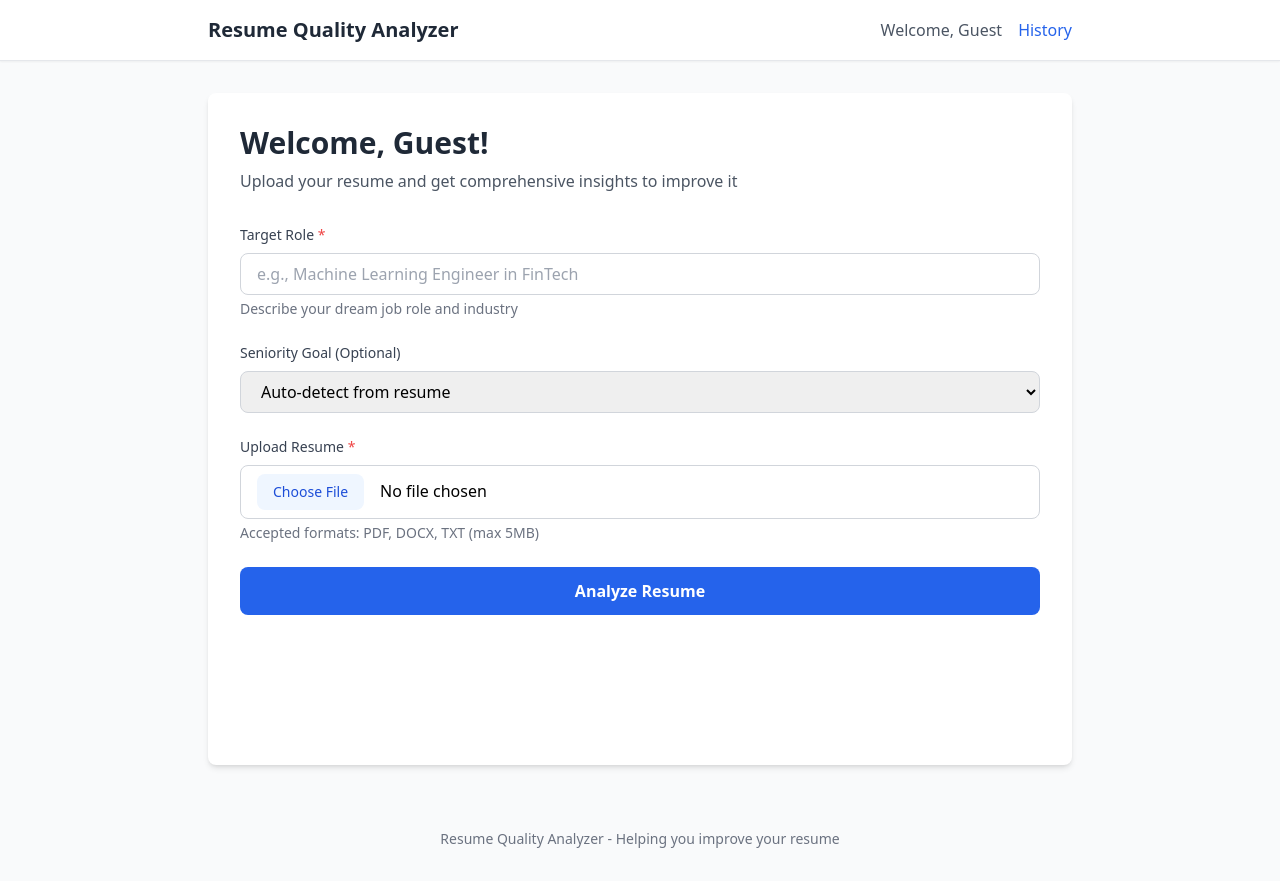
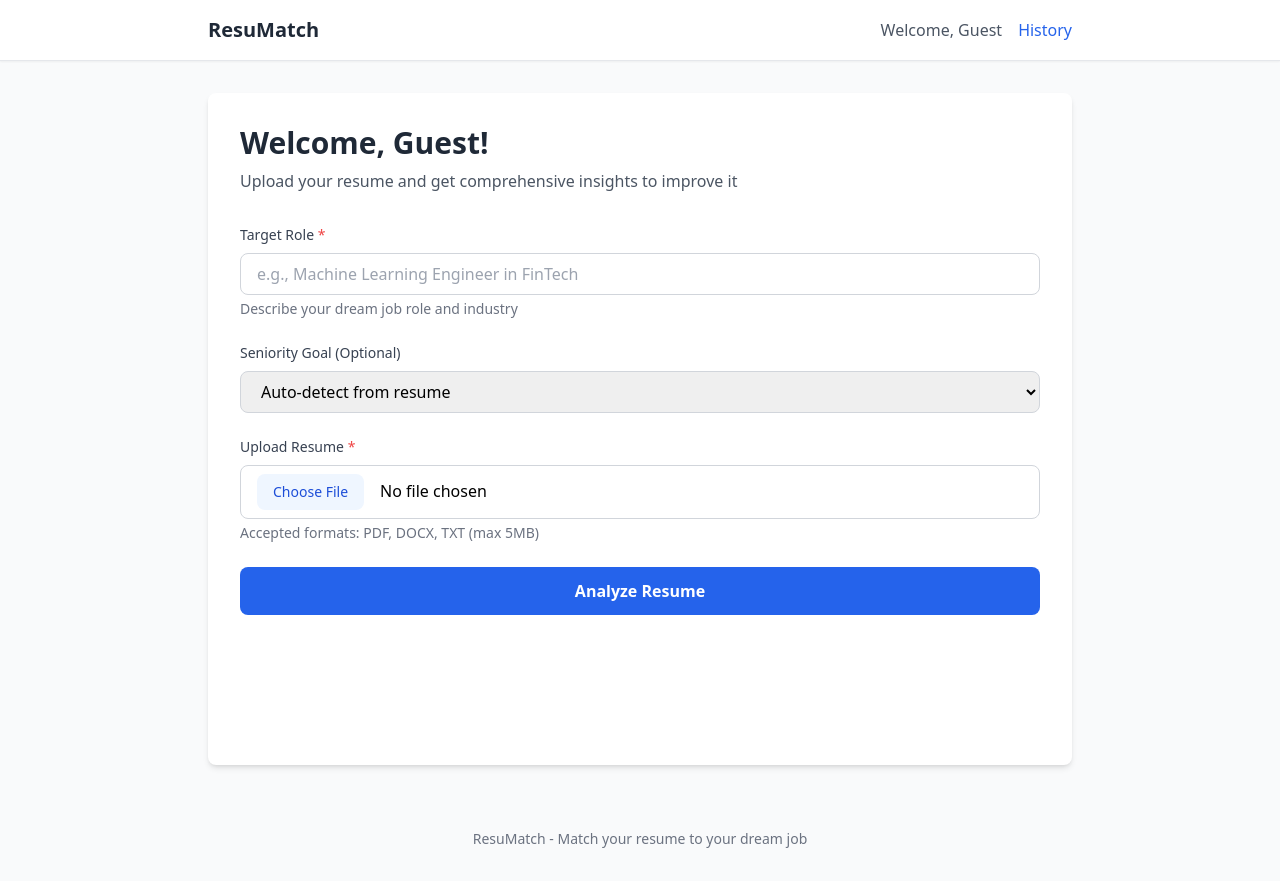
Before and after one commit to debisree/ResuMatchPro, a FastAPI app: page /app in a window 1280 px wide. Run offline with FastAPI, Linux system fonts and the light colour scheme; some libraries are stand-ins or nearby versions.

Commit message:
Update project name to ResuMatch across all application files
Rename the FastAPI application, markdown documentation, and HTML templates from "Resume Quality Analyzer" to "ResuMatch".

Replit-Commit-Author: Agent
Replit-Commit-Session-Id: 4fd49339-d940-46b4-a7f5-74c155e041f5
Replit-Commit-Checkpoint-Type: full_checkpoint
Replit-Commit-Event-Id: 4fc8ee7a-4af1-41e8-9ddf-82f308a0b52b
Replit-Commit-Screenshot-Url: https://storage.googleapis.com/screenshot-production-us-central1/0b07afdd-6b9b-4c01-882a-f6291405f839/4fd49339-d940-46b4-a7f5-74c155e041f5/FWa3Qek

```diff
--- a/app.py
+++ b/app.py
@@ -15,7 +15,7 @@ from plan_generator import ImprovementPlanGenerator
 from database import Database
 from report_generator import ReportGenerator
 
-app = FastAPI(title="Resume Quality Analyzer")
+app = FastAPI(title="ResuMatch")
 
 app.mount("/static", StaticFiles(directory="static"), name="static")
 templates = Jinja2Templates(directory="templates")
--- a/templates/base.html
+++ b/templates/base.html
@@ -3,7 +3,7 @@
 <head>
     <meta charset="UTF-8">
     <meta name="viewport" content="width=device-width, initial-scale=1.0">
-    <title>{% block title %}Resume Quality Analyzer{% endblock %}</title>
+    <title>{% block title %}ResuMatch{% endblock %}</title>
     <script src="https://cdn.tailwindcss.com"></script>
     <script src="https://unpkg.com/htmx.org@1.9.10"></script>
 </head>
@@ -11,7 +11,7 @@
     <nav class="bg-white shadow-sm border-b border-gray-200">
         <div class="max-w-4xl mx-auto px-4 py-4">
             <div class="flex justify-between items-center">
-                <a href="/app" class="text-xl font-bold text-gray-800">Resume Quality Analyzer</a>
+                <a href="/app" class="text-xl font-bold text-gray-800">ResuMatch</a>
                 {% if username %}
                 <div class="flex items-center space-x-4">
                     <span class="text-gray-600">Welcome, {{ username }}</span>
@@ -27,7 +27,7 @@
     </main>
 
     <footer class="max-w-4xl mx-auto px-4 py-8 text-center text-gray-500 text-sm">
-        <p>Resume Quality Analyzer - Helping you improve your resume</p>
+        <p>ResuMatch - Match your resume to your dream job</p>
     </footer>
 </body>
 </html>
--- a/templates/history.html
+++ b/templates/history.html
@@ -1,6 +1,6 @@
 {% extends "base.html" %}
 
-{% block title %}History - Resume Quality Analyzer{% endblock %}
+{% block title %}History - ResuMatch{% endblock %}
 
 {% block content %}
 <div class="bg-white rounded-lg shadow-md p-8">
--- a/templates/home.html
+++ b/templates/home.html
@@ -1,6 +1,6 @@
 {% extends "base.html" %}
 
-{% block title %}Home - Resume Quality Analyzer{% endblock %}
+{% block title %}Home - ResuMatch{% endblock %}
 
 {% block content %}
 <div class="bg-white rounded-lg shadow-md p-8">
--- a/templates/landing.html
+++ b/templates/landing.html
@@ -3,14 +3,14 @@
 <head>
     <meta charset="UTF-8">
     <meta name="viewport" content="width=device-width, initial-scale=1.0">
-    <title>Resume Quality Analyzer - Welcome</title>
+    <title>ResuMatch - Welcome</title>
     <script src="https://cdn.tailwindcss.com"></script>
 </head>
 <body class="bg-gradient-to-br from-blue-50 to-indigo-100 min-h-screen flex items-center justify-center">
     <div class="max-w-md w-full mx-4">
         <div class="bg-white rounded-lg shadow-xl p-8">
             <div class="text-center mb-8">
-                <h1 class="text-3xl font-bold text-gray-800 mb-2">Resume Quality Analyzer</h1>
+                <h1 class="text-3xl font-bold text-gray-800 mb-2">ResuMatch</h1>
                 <p class="text-gray-600">Get actionable insights to land your dream role</p>
             </div>
 
--- a/templates/results.html
+++ b/templates/results.html
@@ -1,6 +1,6 @@
 {% extends "base.html" %}
 
-{% block title %}Analysis Results - Resume Quality Analyzer{% endblock %}
+{% block title %}Analysis Results - ResuMatch{% endblock %}
 
 {% block content %}
 <div class="space-y-6">
```
Also changed, not shown: replit.md (+2 -2 lines), 1 other file.
